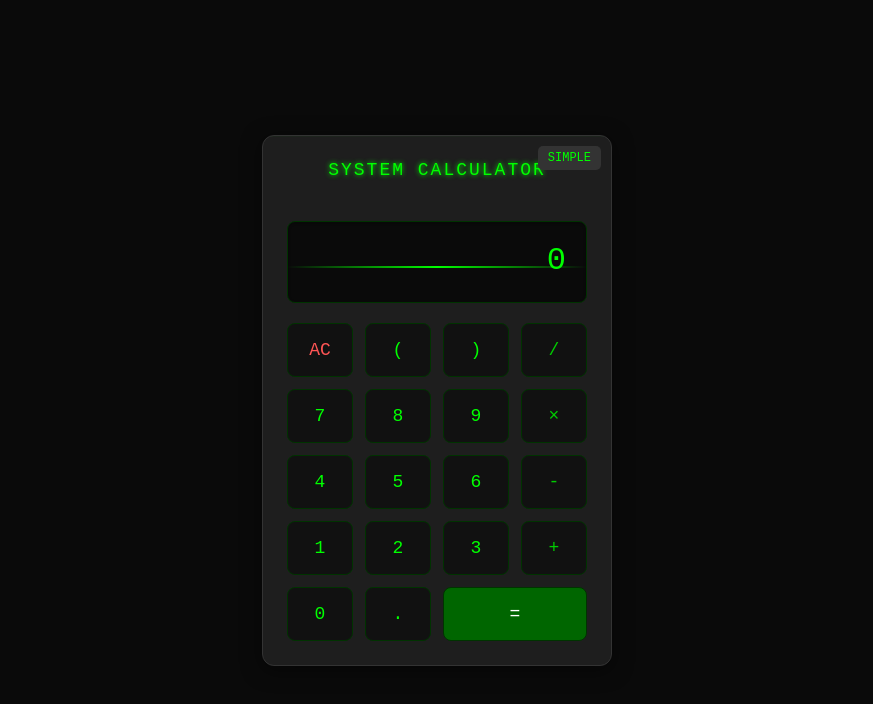
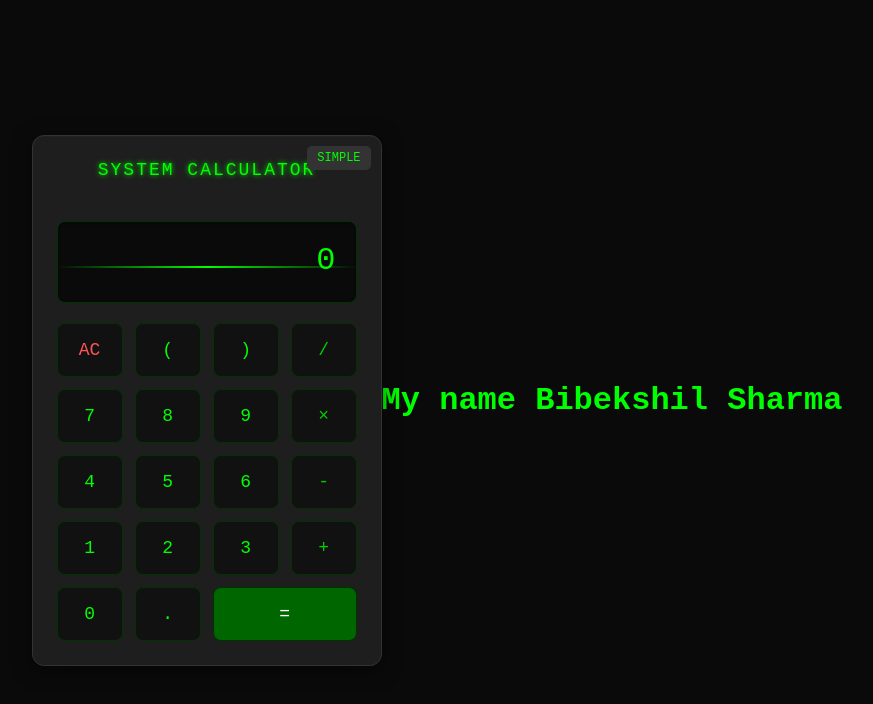
Before and after one commit to Bibekshil/hack.CALCULATOR, a plain HTML site: page index.html in a window 1280 px wide. Shown: the whole page, without its empty margins (203-1076 px from the left). Drawn offline with Linux system fonts and the light colour scheme.

Commit message:
index.html

```diff
--- a/index.html
+++ b/index.html
@@ -179,7 +179,9 @@
             left=-12px;
         }
 
-
+      h1{
+         color:ver(--text-color);
+      }
     </style>
 </head>
 <body class="hack-mode">
@@ -217,7 +219,7 @@
             <button class="equals" onclick="calculate()">=</button>
         </div>
     </div>
-
+<h1> My name Bibekshil Sharma</h1>
     <script>
         const display = document.getElementById('display');
         const history = document.getElementById('history');
```
